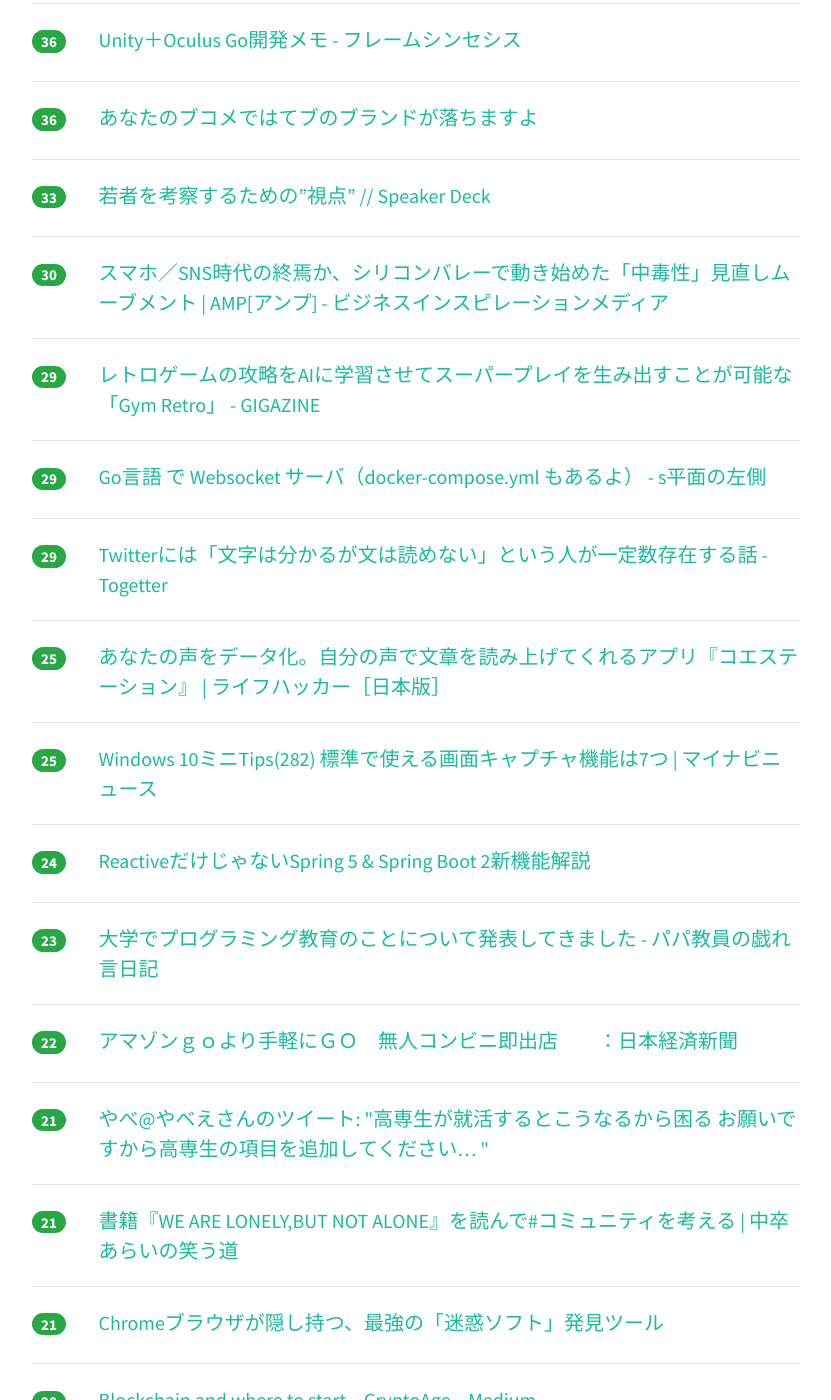
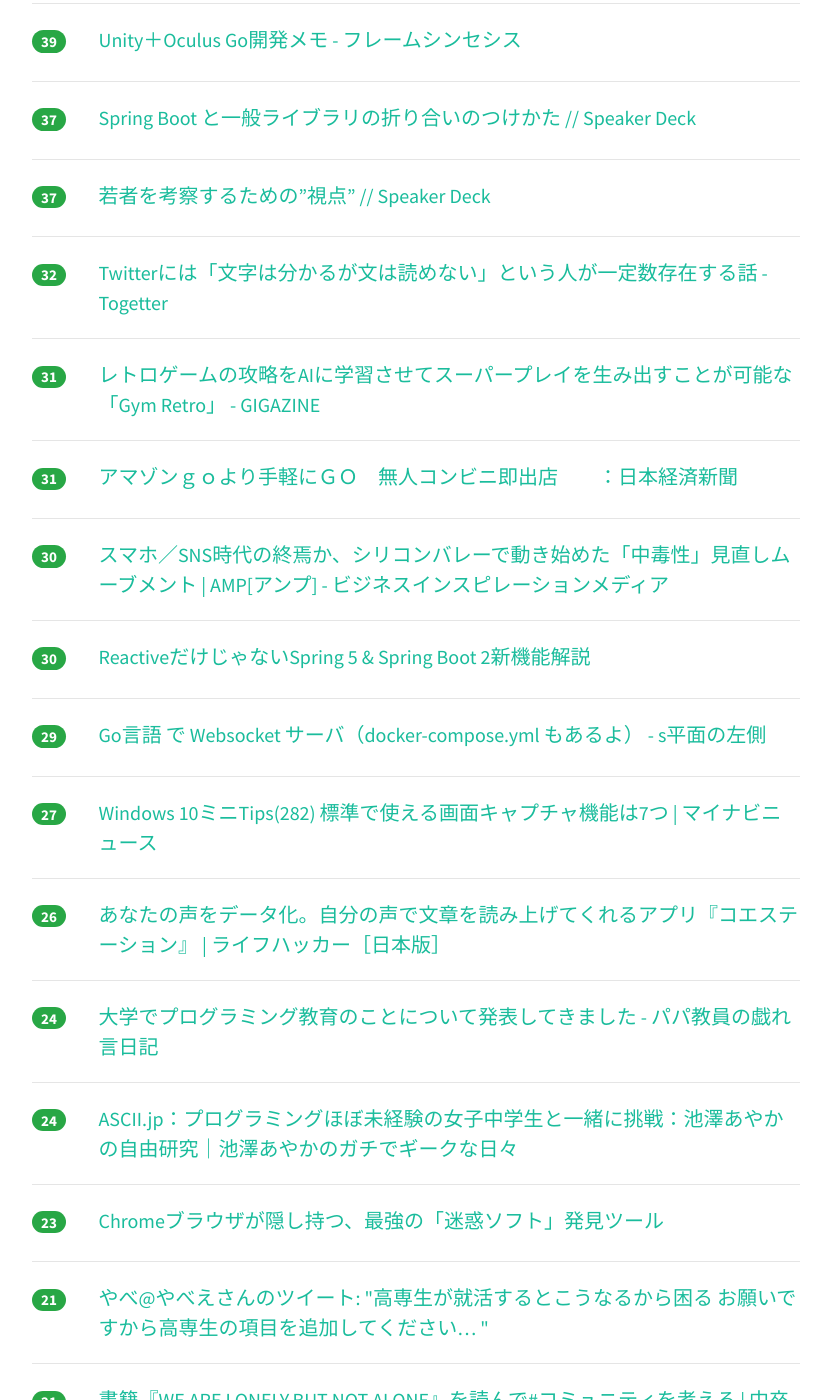
Before and after one commit to yatta47/hatena-matome-site, a Jekyll site: the page built from _posts/2018-05-27-hatena.md, in a window 1280 px wide and 1400 px high, scrolled down 1526 px. Shown: the whole window, without its empty margins (224-1055 px from the left). Built offline with Jekyll 4.4.1, drawn with Linux system fonts in a browser that asks for light colours; nearby versions of some CDN libraries; some of the changed text lies outside the part shown.

Commit message:
Updated 2018-05-27

```diff
--- a/_posts/2018-05-27-hatena.md
+++ b/_posts/2018-05-27-hatena.md
@@ -1,69 +1,79 @@
 ---
 layout: post
 title:  "2018-05-27 はてぶIT"
-date:   2018-05-27 22:03:06
+date:   2018-05-27 23:02:26
 tags: [it-hotentry]
 ---
-53 件のデータあり
+56 件のデータあり
 
 <hr><div class="row">
-<div class="col-1"><span class="badge badge-pill badge-success h2">196</span></div>
+<div class="col-1"><span class="badge badge-pill badge-success h2">207</span></div>
 <div class="col-11"><a href='https://www.asahi.com/articles/ASL5V4D15L5VUTIL00R.html' target='_blank'>重いかばん、どうにかして　「置き勉ＯＫ」じわり広がる：朝日新聞デジタル</a></div>
 </div>
 <hr>
 <div class="row">
-<div class="col-1"><span class="badge badge-pill badge-success h2">162</span></div>
+<div class="col-1"><span class="badge badge-pill badge-success h2">168</span></div>
 <div class="col-11"><a href='http://nyaaat.hatenablog.com/entry/2018/05/26' target='_blank'>ひきこもり就労支援をビジネスとして成立させる難しさ - ニャート</a></div>
 </div>
 <hr>
 <div class="row">
-<div class="col-1"><span class="badge badge-pill badge-success h2">156</span></div>
+<div class="col-1"><span class="badge badge-pill badge-success h2">161</span></div>
 <div class="col-11"><a href='https://news.yahoo.co.jp/byline/fujisiro/20180526-00085648/' target='_blank'>「おっぱい次官」「落ちないおじさん」は、OS（昭和）のアップデートを怠った組織の被害者かもしれない(藤代裕之) - 個人 - Yahoo!ニュース</a></div>
 </div>
 <hr>
 <div class="row">
-<div class="col-1"><span class="badge badge-pill badge-success h2">123</span></div>
+<div class="col-1"><span class="badge badge-pill badge-success h2">128</span></div>
 <div class="col-11"><a href='http://blog.livedoor.jp/itsoku/archives/53556269.html' target='_blank'>ワイがおすすめのLinuxディストリビューションを紹介するスレ : IT速報</a></div>
 </div>
 <hr>
 <div class="row">
-<div class="col-1"><span class="badge badge-pill badge-success h2">99</span></div>
+<div class="col-1"><span class="badge badge-pill badge-success h2">110</span></div>
+<div class="col-11"><a href='http://www.itmedia.co.jp/news/articles/1805/27/news011.html' target='_blank'>GoogleとFacebook、GDPR施行初日にさっそく提訴される - ITmedia NEWS</a></div>
+</div>
+<hr>
+<div class="row">
+<div class="col-1"><span class="badge badge-pill badge-success h2">100</span></div>
 <div class="col-11"><a href='https://gigazine.net/news/20180526-yelp-vs-google/' target='_blank'>Googleはユーザーのためになっていないと口コミレビューサイトのYelpが痛烈に批判 - GIGAZINE</a></div>
 </div>
 <hr>
 <div class="row">
-<div class="col-1"><span class="badge badge-pill badge-success h2">96</span></div>
-<div class="col-11"><a href='http://www.itmedia.co.jp/news/articles/1805/27/news011.html' target='_blank'>GoogleとFacebook、GDPR施行初日にさっそく提訴される - ITmedia NEWS</a></div>
-</div>
-<hr>
-<div class="row">
-<div class="col-1"><span class="badge badge-pill badge-success h2">59</span></div>
+<div class="col-1"><span class="badge badge-pill badge-success h2">86</span></div>
 <div class="col-11"><a href='https://note.mu/kunchan02/n/nd70239333d22' target='_blank'>200名以上のエンジニアの転職相談に乗って分かった、優秀なエンジニアが転職を考える６つの理由｜とあるヘッドハンターの呟き｜note</a></div>
 </div>
 <hr>
 <div class="row">
-<div class="col-1"><span class="badge badge-pill badge-success h2">56</span></div>
+<div class="col-1"><span class="badge badge-pill badge-success h2">66</span></div>
 <div class="col-11"><a href='https://forbesjapan.com/articles/detail/21273' target='_blank'>Chromeブラウザが隠し持つ、最強の「迷惑ソフト」発見ツール | Forbes JAPAN（フォーブス ジャパン）</a></div>
 </div>
 <hr>
 <div class="row">
-<div class="col-1"><span class="badge badge-pill badge-success h2">48</span></div>
+<div class="col-1"><span class="badge badge-pill badge-success h2">51</span></div>
+<div class="col-11"><a href='https://forbesjapan.com/articles/detail/21273/1/1/1' target='_blank'>Chromeブラウザが隠し持つ、最強の「迷惑ソフト」発見ツール | Forbes JAPAN（フォーブス ジャパン）</a></div>
+</div>
+<hr>
+<div class="row">
+<div class="col-1"><span class="badge badge-pill badge-success h2">49</span></div>
 <div class="col-11"><a href='https://github.com/nginxinc/nginmesh' target='_blank'>GitHub - nginxinc/nginmesh: Istio compatible service mesh using NGINX</a></div>
 </div>
 <hr>
 <div class="row">
-<div class="col-1"><span class="badge badge-pill badge-success h2">45</span></div>
+<div class="col-1"><span class="badge badge-pill badge-success h2">49</span></div>
+<div class="col-11"><a href='https://anond.hatelabo.jp/20180524215904' target='_blank'>あなたのブコメではてブのブランドが落ちますよ</a></div>
+</div>
+<hr>
+<div class="row">
+<div class="col-1"><span class="badge badge-pill badge-success h2">46</span></div>
 <div class="col-11"><a href='https://www.slideshare.net/hiroiso/logicad16grpc' target='_blank'>Logicadの秒間16万リクエストをさばく広告入札システムにおける、gRPCの活用事例</a></div>
 </div>
 <hr>
 <div class="row">
-<div class="col-1"><span class="badge badge-pill badge-success h2">43</span></div>
+<div class="col-1"><span class="badge badge-pill badge-success h2">45</span></div>
 <div class="col-11"><a href='https://speakerdeck.com/hanhsiang/uidezainafalsetamefalsematerial-designfalseli-jie-toshi-jian' target='_blank'>UIデザイナーのためのMaterial Designの理解と実践 // Speaker Deck</a></div>
 </div>
 <hr>
 <div class="row">
-<div class="col-1"><span class="badge badge-pill badge-success h2">38</span></div>
-<div class="col-11"><a href='https://forbesjapan.com/articles/detail/21273/1/1/1' target='_blank'>Chromeブラウザが隠し持つ、最強の「迷惑ソフト」発見ツール | Forbes JAPAN（フォーブス ジャパン）</a></div>
+<div class="col-1"><span class="badge badge-pill badge-success h2">39</span></div>
+<div class="col-11"><a href='https://framesynthesis.jp/tech/unity/oculusgo/' target='_blank'>Unity＋Oculus Go開発メモ - フレームシンセシス</a></div>
 </div>
 <hr>
 <div class="row">
@@ -72,18 +82,23 @@ tags: [it-hotentry]
 </div>
 <hr>
 <div class="row">
-<div class="col-1"><span class="badge badge-pill badge-success h2">36</span></div>
-<div class="col-11"><a href='https://framesynthesis.jp/tech/unity/oculusgo/' target='_blank'>Unity＋Oculus Go開発メモ - フレームシンセシス</a></div>
+<div class="col-1"><span class="badge badge-pill badge-success h2">37</span></div>
+<div class="col-11"><a href='https://speakerdeck.com/shioriinakatsu/ruo-zhe-wokao-cha-surutamefalse-shi-dian' target='_blank'>若者を考察するための”視点” // Speaker Deck</a></div>
 </div>
 <hr>
 <div class="row">
-<div class="col-1"><span class="badge badge-pill badge-success h2">36</span></div>
-<div class="col-11"><a href='https://anond.hatelabo.jp/20180524215904' target='_blank'>あなたのブコメではてブのブランドが落ちますよ</a></div>
+<div class="col-1"><span class="badge badge-pill badge-success h2">32</span></div>
+<div class="col-11"><a href='https://togetter.com/li/1231290' target='_blank'>Twitterには「文字は分かるが文は読めない」という人が一定数存在する話 - Togetter</a></div>
 </div>
 <hr>
 <div class="row">
-<div class="col-1"><span class="badge badge-pill badge-success h2">33</span></div>
-<div class="col-11"><a href='https://speakerdeck.com/shioriinakatsu/ruo-zhe-wokao-cha-surutamefalse-shi-dian' target='_blank'>若者を考察するための”視点” // Speaker Deck</a></div>
+<div class="col-1"><span class="badge badge-pill badge-success h2">31</span></div>
+<div class="col-11"><a href='https://gigazine.net/news/20180526-gym-retro/' target='_blank'>レトロゲームの攻略をAIに学習させてスーパープレイを生み出すことが可能な「Gym Retro」 - GIGAZINE</a></div>
+</div>
+<hr>
+<div class="row">
+<div class="col-1"><span class="badge badge-pill badge-success h2">31</span></div>
+<div class="col-11"><a href='https://www.nikkei.com/article/DGXMZO30971150V20C18A5000000/' target='_blank'>アマゾンｇｏより手軽にＧＯ　無人コンビニ即出店　　：日本経済新聞</a></div>
 </div>
 <hr>
 <div class="row">
@@ -92,8 +107,8 @@ tags: [it-hotentry]
 </div>
 <hr>
 <div class="row">
-<div class="col-1"><span class="badge badge-pill badge-success h2">29</span></div>
-<div class="col-11"><a href='https://gigazine.net/news/20180526-gym-retro/' target='_blank'>レトロゲームの攻略をAIに学習させてスーパープレイを生み出すことが可能な「Gym Retro」 - GIGAZINE</a></div>
+<div class="col-1"><span class="badge badge-pill badge-success h2">30</span></div>
+<div class="col-11"><a href='https://www.slideshare.net/masatoshitada7/reactivespring-5-spring-boot-2' target='_blank'>ReactiveだけじゃないSpring 5 & Spring Boot 2新機能解説</a></div>
 </div>
 <hr>
 <div class="row">
@@ -102,33 +117,28 @@ tags: [it-hotentry]
 </div>
 <hr>
 <div class="row">
-<div class="col-1"><span class="badge badge-pill badge-success h2">29</span></div>
-<div class="col-11"><a href='https://togetter.com/li/1231290' target='_blank'>Twitterには「文字は分かるが文は読めない」という人が一定数存在する話 - Togetter</a></div>
+<div class="col-1"><span class="badge badge-pill badge-success h2">27</span></div>
+<div class="col-11"><a href='https://news.mynavi.jp/article/win10tips-282/' target='_blank'>Windows 10ミニTips(282) 標準で使える画面キャプチャ機能は7つ | マイナビニュース</a></div>
 </div>
 <hr>
 <div class="row">
-<div class="col-1"><span class="badge badge-pill badge-success h2">25</span></div>
+<div class="col-1"><span class="badge badge-pill badge-success h2">26</span></div>
 <div class="col-11"><a href='https://www.lifehacker.jp/2018/05/167310.html' target='_blank'>あなたの声をデータ化。自分の声で文章を読み上げてくれるアプリ『コエステーション』 | ライフハッカー［日本版］</a></div>
 </div>
 <hr>
 <div class="row">
-<div class="col-1"><span class="badge badge-pill badge-success h2">25</span></div>
-<div class="col-11"><a href='https://news.mynavi.jp/article/win10tips-282/' target='_blank'>Windows 10ミニTips(282) 標準で使える画面キャプチャ機能は7つ | マイナビニュース</a></div>
+<div class="col-1"><span class="badge badge-pill badge-success h2">24</span></div>
+<div class="col-11"><a href='http://blog.edunote.jp/entry/2018/05/27/075643' target='_blank'>大学でプログラミング教育のことについて発表してきました - パパ教員の戯れ言日記</a></div>
 </div>
 <hr>
 <div class="row">
 <div class="col-1"><span class="badge badge-pill badge-success h2">24</span></div>
-<div class="col-11"><a href='https://www.slideshare.net/masatoshitada7/reactivespring-5-spring-boot-2' target='_blank'>ReactiveだけじゃないSpring 5 & Spring Boot 2新機能解説</a></div>
+<div class="col-11"><a href='http://ascii.jp/elem/000/001/678/1678181/' target='_blank'>ASCII.jp：プログラミングほぼ未経験の女子中学生と一緒に挑戦：池澤あやかの自由研究｜池澤あやかのガチでギークな日々</a></div>
 </div>
 <hr>
 <div class="row">
 <div class="col-1"><span class="badge badge-pill badge-success h2">23</span></div>
-<div class="col-11"><a href='http://blog.edunote.jp/entry/2018/05/27/075643' target='_blank'>大学でプログラミング教育のことについて発表してきました - パパ教員の戯れ言日記</a></div>
-</div>
-<hr>
-<div class="row">
-<div class="col-1"><span class="badge badge-pill badge-success h2">22</span></div>
-<div class="col-11"><a href='https://www.nikkei.com/article/DGXMZO30971150V20C18A5000000/' target='_blank'>アマゾンｇｏより手軽にＧＯ　無人コンビニ即出店　　：日本経済新聞</a></div>
+<div class="col-11"><a href='http://blogos.com/article/299907/' target='_blank'>Chromeブラウザが隠し持つ、最強の「迷惑ソフト」発見ツール</a></div>
 </div>
 <hr>
 <div class="row">
@@ -143,17 +153,12 @@ tags: [it-hotentry]
 <hr>
 <div class="row">
 <div class="col-1"><span class="badge badge-pill badge-success h2">21</span></div>
-<div class="col-11"><a href='http://blogos.com/article/299907/' target='_blank'>Chromeブラウザが隠し持つ、最強の「迷惑ソフト」発見ツール</a></div>
+<div class="col-11"><a href='http://shop.oreilly.com/product/0636920132448.do' target='_blank'>The Site Reliability Workbook - O'Reilly Media</a></div>
 </div>
 <hr>
 <div class="row">
 <div class="col-1"><span class="badge badge-pill badge-success h2">20</span></div>
 <div class="col-11"><a href='https://medium.com/cryptoage/11d5dca1ac9' target='_blank'>Blockchain and where to start – CryptoAge – Medium</a></div>
-</div>
-<hr>
-<div class="row">
-<div class="col-1"><span class="badge badge-pill badge-success h2">20</span></div>
-<div class="col-11"><a href='http://ascii.jp/elem/000/001/678/1678181/' target='_blank'>ASCII.jp：プログラミングほぼ未経験の女子中学生と一緒に挑戦：池澤あやかの自由研究｜池澤あやかのガチでギークな日々</a></div>
 </div>
 <hr>
 <div class="row">
@@ -168,7 +173,7 @@ tags: [it-hotentry]
 <hr>
 <div class="row">
 <div class="col-1"><span class="badge badge-pill badge-success h2">19</span></div>
-<div class="col-11"><a href='http://shop.oreilly.com/product/0636920132448.do' target='_blank'>The Site Reliability Workbook - O'Reilly Media</a></div>
+<div class="col-11"><a href='https://web.archive.org/web/*/www.mof.go.jp/public_relations/statement/other/20180523*' target='_blank'>Wayback Machine</a></div>
 </div>
 <hr>
 <div class="row">
@@ -177,18 +182,13 @@ tags: [it-hotentry]
 </div>
 <hr>
 <div class="row">
-<div class="col-1"><span class="badge badge-pill badge-success h2">16</span></div>
-<div class="col-11"><a href='https://www.lifehacker.jp/2018/05/how-to-delete-a-stubborn-folder-in-windows.html' target='_blank'>削除できないファイルを削除する方法：Windows | ライフハッカー［日本版］</a></div>
+<div class="col-1"><span class="badge badge-pill badge-success h2">17</span></div>
+<div class="col-11"><a href='https://note.mu/clocknote/n/n648be7ff0b0c' target='_blank'>にじさんじ公式オフ会「運営と話す会」私的レポート｜clocknote.｜note</a></div>
 </div>
 <hr>
 <div class="row">
 <div class="col-1"><span class="badge badge-pill badge-success h2">16</span></div>
-<div class="col-11"><a href='https://web.archive.org/web/*/www.mof.go.jp/public_relations/statement/other/20180523*' target='_blank'>Wayback Machine</a></div>
-</div>
-<hr>
-<div class="row">
-<div class="col-1"><span class="badge badge-pill badge-success h2">16</span></div>
-<div class="col-11"><a href='https://note.mu/clocknote/n/n648be7ff0b0c' target='_blank'>にじさんじ公式オフ会「運営と話す会」私的レポート｜clocknote.｜note</a></div>
+<div class="col-11"><a href='https://www.lifehacker.jp/2018/05/how-to-delete-a-stubborn-folder-in-windows.html' target='_blank'>削除できないファイルを削除する方法：Windows | ライフハッカー［日本版］</a></div>
 </div>
 <hr>
 <div class="row">
@@ -198,7 +198,17 @@ tags: [it-hotentry]
 <hr>
 <div class="row">
 <div class="col-1"><span class="badge badge-pill badge-success h2">15</span></div>
+<div class="col-11"><a href='https://togetter.com/li/1231266' target='_blank'>攻めた広告でおなじみキンチョーさん、今度はある仕掛けで「買ったように見える」……だと……？ - Togetter</a></div>
+</div>
+<hr>
+<div class="row">
+<div class="col-1"><span class="badge badge-pill badge-success h2">15</span></div>
 <div class="col-11"><a href='https://sbfl.net/blog/2018/05/26/javascript-streams-api/' target='_blank'>JavaScriptのStreams APIで細切れのデータを読み書きする</a></div>
+</div>
+<hr>
+<div class="row">
+<div class="col-1"><span class="badge badge-pill badge-success h2">15</span></div>
+<div class="col-11"><a href='https://bacoor.co/archives/17689/' target='_blank'>Android版HB Walletにて発生している盗難被害の調査状況と再発防止策についてのご報告 | bacoor株式会社</a></div>
 </div>
 <hr>
 <div class="row">
@@ -207,8 +217,18 @@ tags: [it-hotentry]
 </div>
 <hr>
 <div class="row">
+<div class="col-1"><span class="badge badge-pill badge-success h2">14</span></div>
+<div class="col-11"><a href='https://this.kiji.is/373374521228493921' target='_blank'>3人以上出産に「全国から賛同」と加藤議員 - 共同通信</a></div>
+</div>
+<hr>
+<div class="row">
 <div class="col-1"><span class="badge badge-pill badge-success h2">13</span></div>
-<div class="col-11"><a href='https://togetter.com/li/1231266' target='_blank'>攻めた広告でおなじみキンチョーさん、今度はある仕掛けで「買ったように見える」……だと……？ - Togetter</a></div>
+<div class="col-11"><a href='http://nlab.itmedia.co.jp/nl/articles/1805/27/news004.html' target='_blank'>高度なAIの前で人間は「責任」を取れるのか？　「自動運転車による死亡事故」が投げかけるもの (1/3) - ねとらぼ</a></div>
+</div>
+<hr>
+<div class="row">
+<div class="col-1"><span class="badge badge-pill badge-success h2">13</span></div>
+<div class="col-11"><a href='http://nlab.itmedia.co.jp/nl/articles/1805/27/news014.html' target='_blank'>個人のネット利用機器で初めてスマホの割合がPCを上回る　総務省「通信利用動向調査」の結果 - ねとらぼ</a></div>
 </div>
 <hr>
 <div class="row">
@@ -223,22 +243,17 @@ tags: [it-hotentry]
 <hr>
 <div class="row">
 <div class="col-1"><span class="badge badge-pill badge-success h2">12</span></div>
-<div class="col-11"><a href='http://nlab.itmedia.co.jp/nl/articles/1805/27/news004.html' target='_blank'>高度なAIの前で人間は「責任」を取れるのか？　「自動運転車による死亡事故」が投げかけるもの (1/3) - ねとらぼ</a></div>
-</div>
-<hr>
-<div class="row">
-<div class="col-1"><span class="badge badge-pill badge-success h2">12</span></div>
-<div class="col-11"><a href='https://this.kiji.is/373374521228493921' target='_blank'>3人以上出産に「全国から賛同」と加藤議員 - 共同通信</a></div>
-</div>
-<hr>
-<div class="row">
-<div class="col-1"><span class="badge badge-pill badge-success h2">12</span></div>
 <div class="col-11"><a href='https://speakerdeck.com/likr/shi-jian-es-modules' target='_blank'>実践ES Modules // Speaker Deck</a></div>
 </div>
 <hr>
 <div class="row">
 <div class="col-1"><span class="badge badge-pill badge-success h2">11</span></div>
 <div class="col-11"><a href='https://ift.tt/2sgckAb' target='_blank'>今学ぶべき技術 by deeeet</a></div>
+</div>
+<hr>
+<div class="row">
+<div class="col-1"><span class="badge badge-pill badge-success h2">10</span></div>
+<div class="col-11"><a href='http://www.missiondrivenbrand.jp/entry/kaitai__brandextension' target='_blank'>ブランド拡張とは｜ブランド拡張の意味と必要な視点を事例解説 - Mission Driven Brand</a></div>
 </div>
 <hr>
 <div class="row">
```
